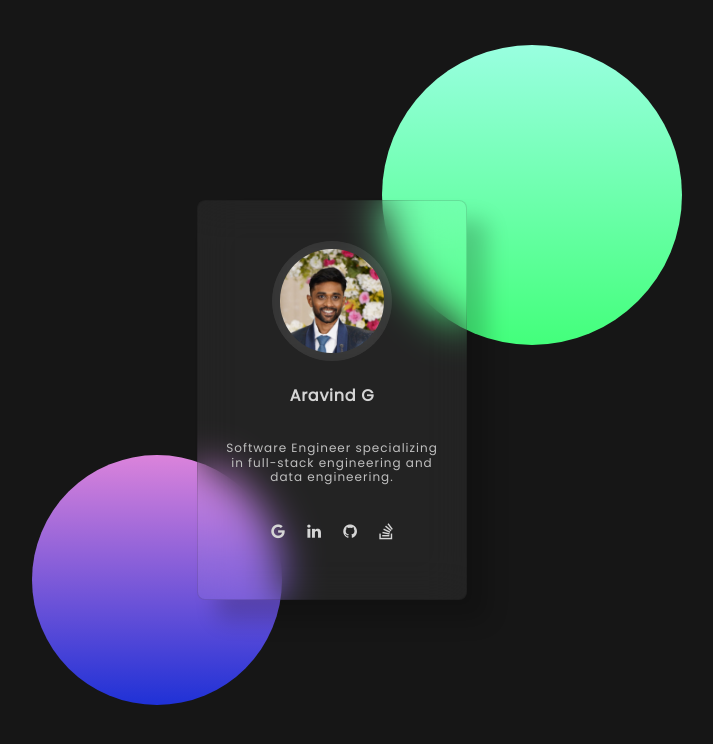
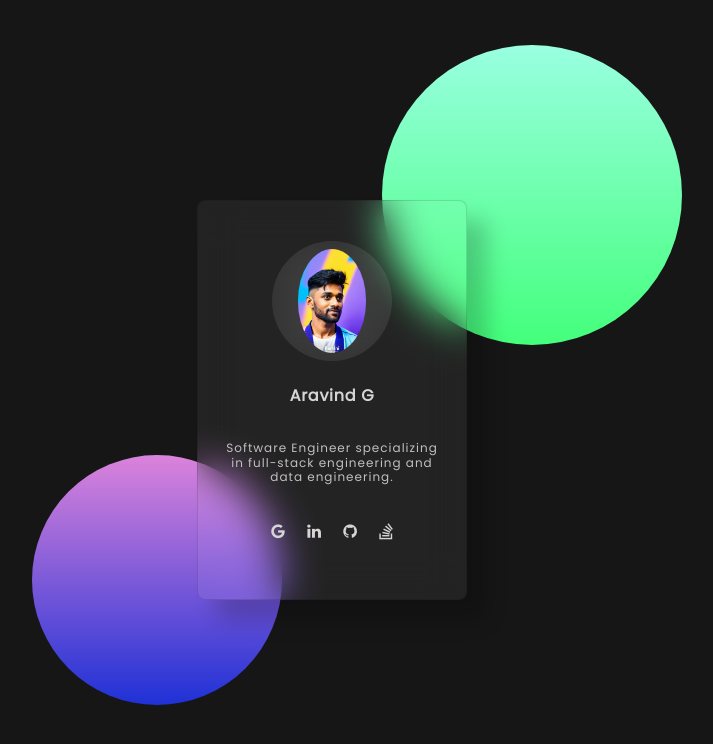
Before and after one commit to arvind1705/arvind1705.github.io, a plain HTML site: page index.html in a window 1280 px wide. Shown: the whole page, without its empty margins (308-1021 px from the left). Drawn offline with Linux system fonts and the light colour scheme.

Commit message:
Update index.html

```diff
--- a/index.html
+++ b/index.html
@@ -20,7 +20,7 @@
     <div id="element-2"></div>
     <section>
         <div class="card">
-            <div class="card-img"><img class="rounded-circle img-fluid" src="assets/img/1676359736111.jpg"></div>
+            <div class="card-img"><img class="rounded-circle img-fluid" src="assets/img/IMG_6032.jpeg"></div>
             <div class="desc">
                 <h6 class="primary-text">Aravind G</h6>
                 <h6 class="secondary-text">Software Engineer specializing in full-stack engineering and data engineering.</h6>
```
